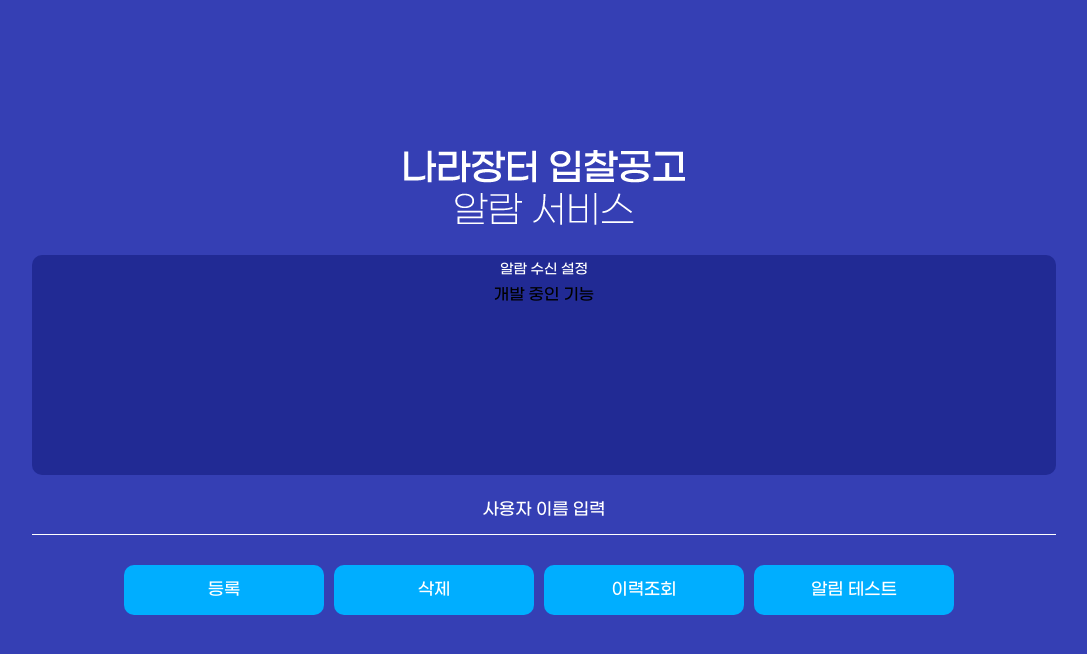
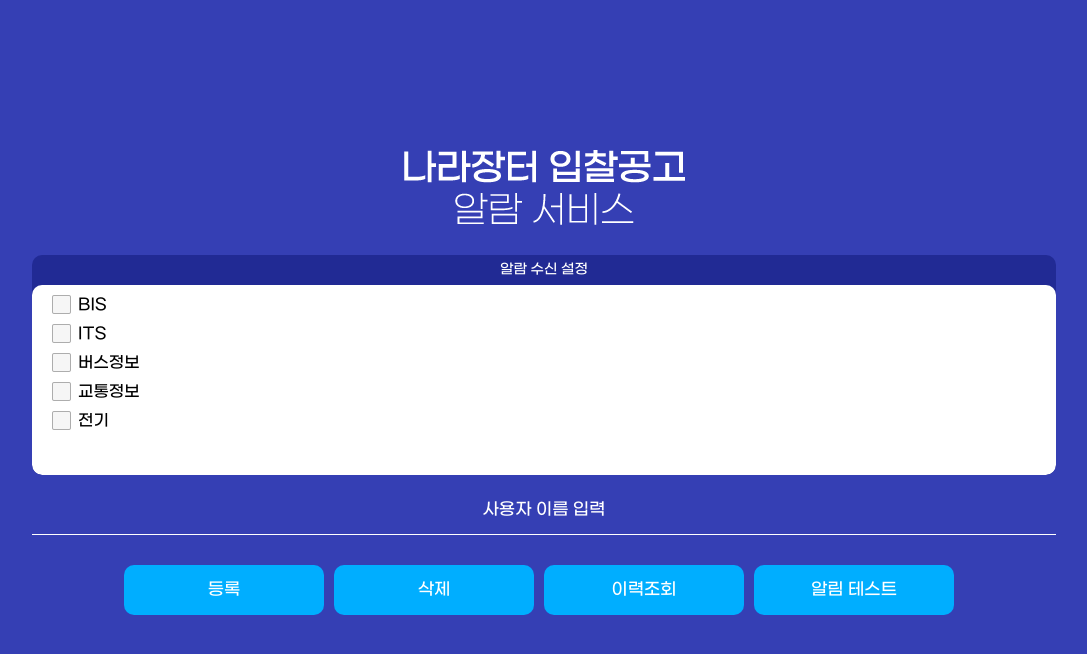
Before and after one commit to durudumba/pps-fcm-client, a React (Create React App) app: page / in a window 1280 px wide. Shown: the top 654 px of the page, without its empty margins (96-1183 px from the left). Built offline with nearby package versions, Linux system fonts and the light colour scheme; no server answers.

Commit message:
검색 키워드 기능 추가, 디자인 정리

```diff
--- a/src/pages/AlarmHistory.tsx
+++ b/src/pages/AlarmHistory.tsx
@@ -57,11 +57,9 @@
                         <table>
                             <thead>
                             <tr>
-                                <th>조회여부</th>
                                 <th>공고번호</th>
                                 <th>공고명</th>
                                 <th>게시일</th>
-                                <th>전송일자</th>
                             </tr>
                             </thead>
                             <tbody>
@@ -72,11 +70,9 @@
                                 }
                                 return (
                                     <tr onClick={onClick} key={data.bidNtceId + '_' + index}>
-                                        <td style={{fontWeight:data.inqryYn==='Y'?"normal":"bold"}}>{data.inqryYn === 'Y' ? "확인" : "미확인"}</td>
                                         <td style={{fontWeight:data.inqryYn==='Y'?"normal":"bold"}}>{data.bidNtceId}</td>
                                         <td style={{fontWeight:data.inqryYn==='Y'?"normal":"bold"}}>{data.bidNtceNm}</td>
                                         <td style={{fontWeight:data.inqryYn==='Y'?"normal":"bold"}}>{TimeFormatter(data.rgstDt)}</td>
-                                        <td style={{fontWeight:data.inqryYn==='Y'?"normal":"bold"}}>{TimeFormatter(data.sendDt)}</td>
                                     </tr>
                                 )
                             })
--- a/src/pages/AlarmRegist.tsx
+++ b/src/pages/AlarmRegist.tsx
@@ -10,19 +10,30 @@
       REACT_APP_NOTIFICATION_TOKEN_DOMAIN
  } = process.env;
 
+const initKeywordMap = {
+    "BIS" : false,
+    "ITS" : false,
+    "버스정보" : false,
+    "교통정보" : false,
+    "전기" : false
+}
+
 function AlarmRegist() {
     const [loading, setLoading] = useState(false);
     const [permission, setPermiss] = useState('denied');
     const [userName, setUserName] = useState("");
     const [token, setToken] = useState("");
 
+    const [keywordMap, setKeywordMap] = useState(initKeywordMap);
+
     const navigate = useNavigate();
 
     // 현재 알림 권한 허용확인
-    function handleAllowNotification() {
+    function handleAllowNotification(callback?: (permission: string) => void) {
         Notification.requestPermission()
             .then(permission => {
                 setPermiss(permission)
+                callback && callback(permission);
             });
     }
 
@@ -54,7 +65,8 @@
 
             const param = {
                 userName,
-                fcmToken: token
+                fcmToken: token,
+                srchKeyword: Object.keys(keywordMap).filter((keyword: string) => keywordMap[keyword as keyof object]).join(",")
             }
 
             setLoading(true);
@@ -116,15 +128,45 @@
         })
     }
 
-    useEffect(() => {
-        handleAllowNotification();
-        if(permission === 'granted') {
-            getDeviceToken((currentToken: string) =>
-                setToken(currentToken)
-            )
+    const onClickKeywordBox = (e: any) => {
+        const newKeywordMap = {...keywordMap, [e.target.id as keyof object]: e.target.checked};
+        const param = {
+            fcmToken : token,
+            srchKeyword: Object.keys(newKeywordMap).filter((keyword: string) => newKeywordMap[keyword as keyof object]).join(",")
         }
 
-    });
+        AxiosCall("POST", `${REACT_APP_NOTIFICATION_TOKEN_DOMAIN}/api/notification/modSearchKeyword`, param, (data) => {
+            setKeywordMap(newKeywordMap);
+        }, (err: any) => {
+            errorHandler(err);
+        });
+    }
+
+    useEffect(() => {
+        handleAllowNotification((permission: string) => {
+            if(permission === 'granted') {
+                getDeviceToken((currentToken: string) => {
+                    setToken(currentToken);
+
+                    const param = {
+                        fcmToken: currentToken
+                    }
+
+                    AxiosCall("GET", `${REACT_APP_NOTIFICATION_TOKEN_DOMAIN}/api/notification/getSearchKeyword`, param, (data) => {
+                        let tempKeywordMap: typeof initKeywordMap = initKeywordMap;
+
+                        data.split(",").forEach((kw: string) => {
+                            tempKeywordMap = {...tempKeywordMap, [kw as keyof object]: true};
+                        })
+
+                        setKeywordMap(tempKeywordMap);
+                    }, (err: any) => {
+                        errorHandler(err);
+                    });
+                })
+            }
+        });
+    }, []);
 
     return (
         <div className="wrap">
@@ -132,11 +174,17 @@
                 <h1 className="title">나라장터 입찰공고 알람 서비스</h1>
                 <dl className="alarmbox">
                     <dt>알람 수신 설정</dt>
-                    <div>개발 중인 기능</div>
-                    {/*<dd>*/}
-                    {/*    <label><input type="checkbox"/> BIS , ITS</label>*/}
-                    {/*    <label><input type="checkbox"/> 전기공사</label>*/}
-                    {/*</dd>*/}
+                    <dd>
+                        {
+                            Object.keys(keywordMap).map((keyword: string) => {
+                                if(!String(keyword)) return ;
+                                return (
+                                    <label key={keyword}><input type={"checkbox"} id={keyword} onChange={onClickKeywordBox} checked={keywordMap[keyword as keyof object]}/>&nbsp;{keyword}</label>
+                                )
+                            })
+                        }
+                    </dd>
+
                 </dl>
                 <input type="text" placeholder="사용자 이름 입력" className="name" id="userName" value={userName} onChange={onChagneUserName}/>
                 <button className="mainbtn" onClick={onClickRegistry}>등록</button>
--- a/src/style/style.css
+++ b/src/style/style.css
@@ -36,6 +36,7 @@
 .alarmbox dt{width: 100%; height: 30px; text-align: center; font-size: 14px; color: #fff; font-weight: normal; line-height: 30px;}
 .alarmbox dd{width: 100%; background: #fff; border-radius: 10px; overflow: hidden; position: absolute; top: 30px; bottom: 0; text-align: left; padding: 10px 20px; overflow-y:auto}
 .alarmbox dd label{display: block; width: 100%; height: 26px; margin-bottom: 3px}
+.alarmbox dd label input[type="text"]{border: none; border-bottom: 1px solid #a4a0a0; }
 .name{background: none; width: 100%; height: 50px; text-align: center; font-size: 17px; border: none; border-bottom: 1px solid #fff; color: #fff; margin-top: 10px;}
 input.name::placeholder{color: #fff}
 .mainbtn{width: 200px; height: 50px; border-radius: 10px; background: #00aeff; color: #fff; font-size: 17px; margin-top:30px; margin-right: 10px;}
@@ -50,11 +51,9 @@
 .listbox table td{font-size: 13px; color: #000; text-align: center; padding:7px 0; line-height: 16px; font-weight: normal;font-family: 'Noto Sans KR';}
 .listbox table td:nth-child(2){text-align: left; padding:7px 5px;}
 
-.listbox tr th:nth-child(1),.listbox tr td:nth-child(1){width:5%}
-.listbox tr th:nth-child(2),.listbox tr td:nth-child(2){width:15%}
-.listbox tr th:nth-child(3),.listbox tr td:nth-child(3){width:50%}
-.listbox tr th:nth-child(4),.listbox tr td:nth-child(4){width:15%}
-.listbox tr th:nth-child(5),.listbox tr td:nth-child(5){width:15%}
+.listbox tr th:nth-child(1),.listbox tr td:nth-child(1){width:30%}
+.listbox tr th:nth-child(2),.listbox tr td:nth-child(2){width:50%}
+.listbox tr th:nth-child(3),.listbox tr td:nth-child(3){width:20%}
 
 .listcon{position: absolute;top: 50px;bottom: 5px;left: 5px;right: 5px;background: #fff;border-radius: 10px;overflow-y:auto;}
 .listcon table{width: 100%;}
```
